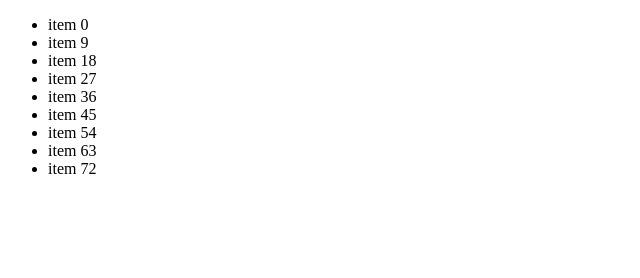
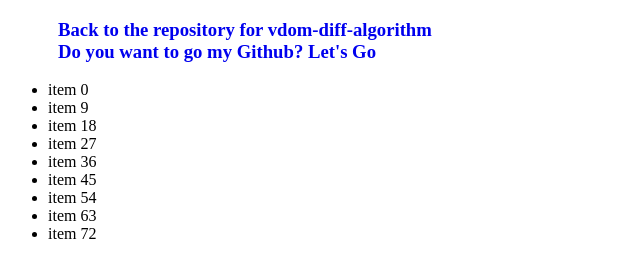
Before and after one commit to Rain120/vdom-diff-algorithm, a website: page index.html in a window 1280 px wide. Shown: the whole page, without its empty margins (0-640 px from the left). Drawn offline with Linux system fonts and the light colour scheme.

Commit message:
feat: add link for repository and github at demo page

```diff
--- a/index.html
+++ b/index.html
@@ -6,6 +6,12 @@
     <meta name="viewport" content="width=device-width, initial-scale=1.0">
     <title>VDom Diff Algorithm</title>
     <style>
+        h3 {
+            margin-left: 50px;
+        }
+        a {
+            text-decoration: none;
+        }
         .list-group {
             margin: 50px;
         }
@@ -17,6 +23,11 @@
 </head>
 
 <body>
+    <h3>
+        <a href='https://github.com/Rain120/vdom-diff-algorithm'>Back to the repository for vdom-diff-algorithm</a>
+        <br />
+        <a href='https://github.com/Rain120'>Do you want to go my Github? Let's Go</a>
+    </h3>
     <div id='root'></div>
     <script src='./lib/vdom.js'></script>
     <script>
```
